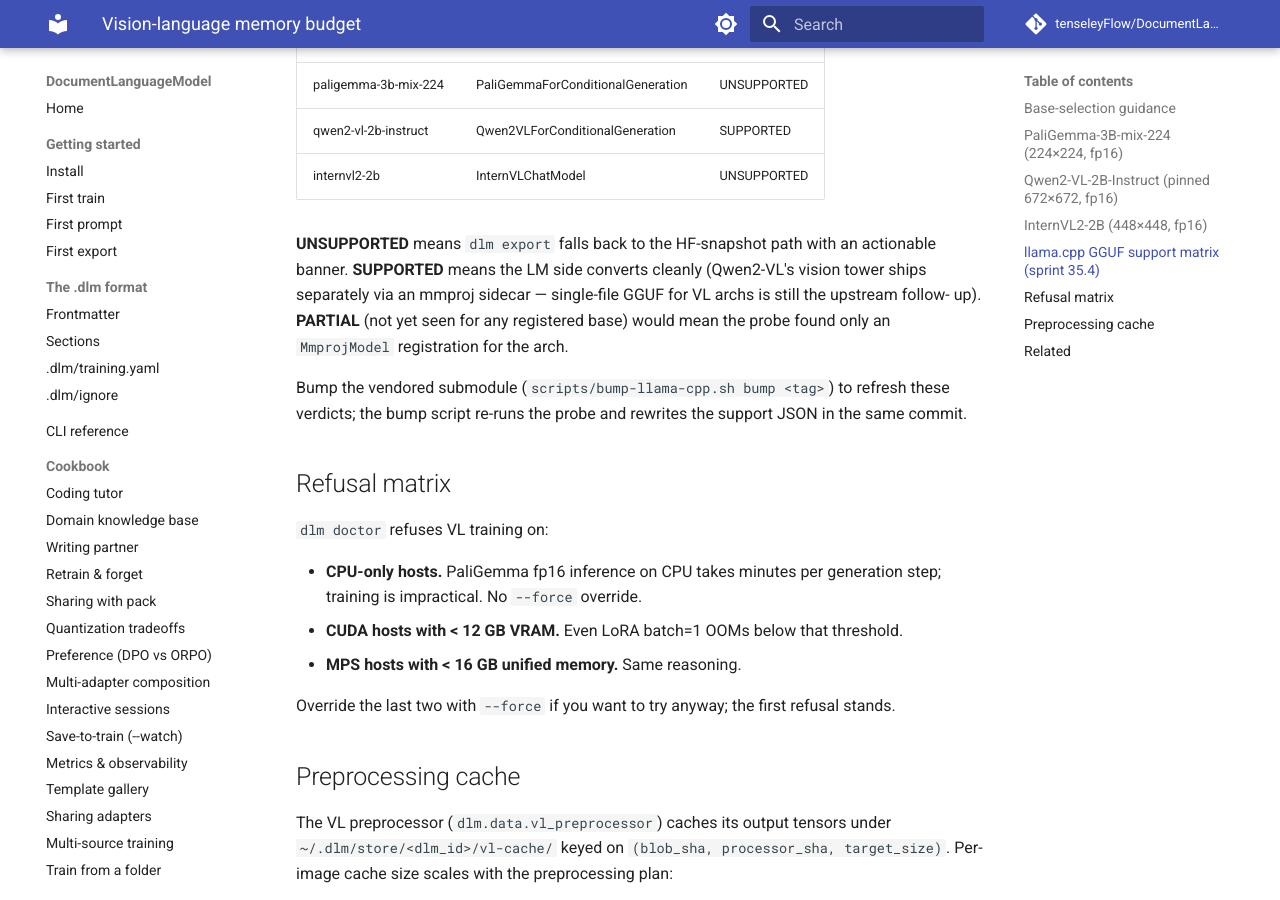
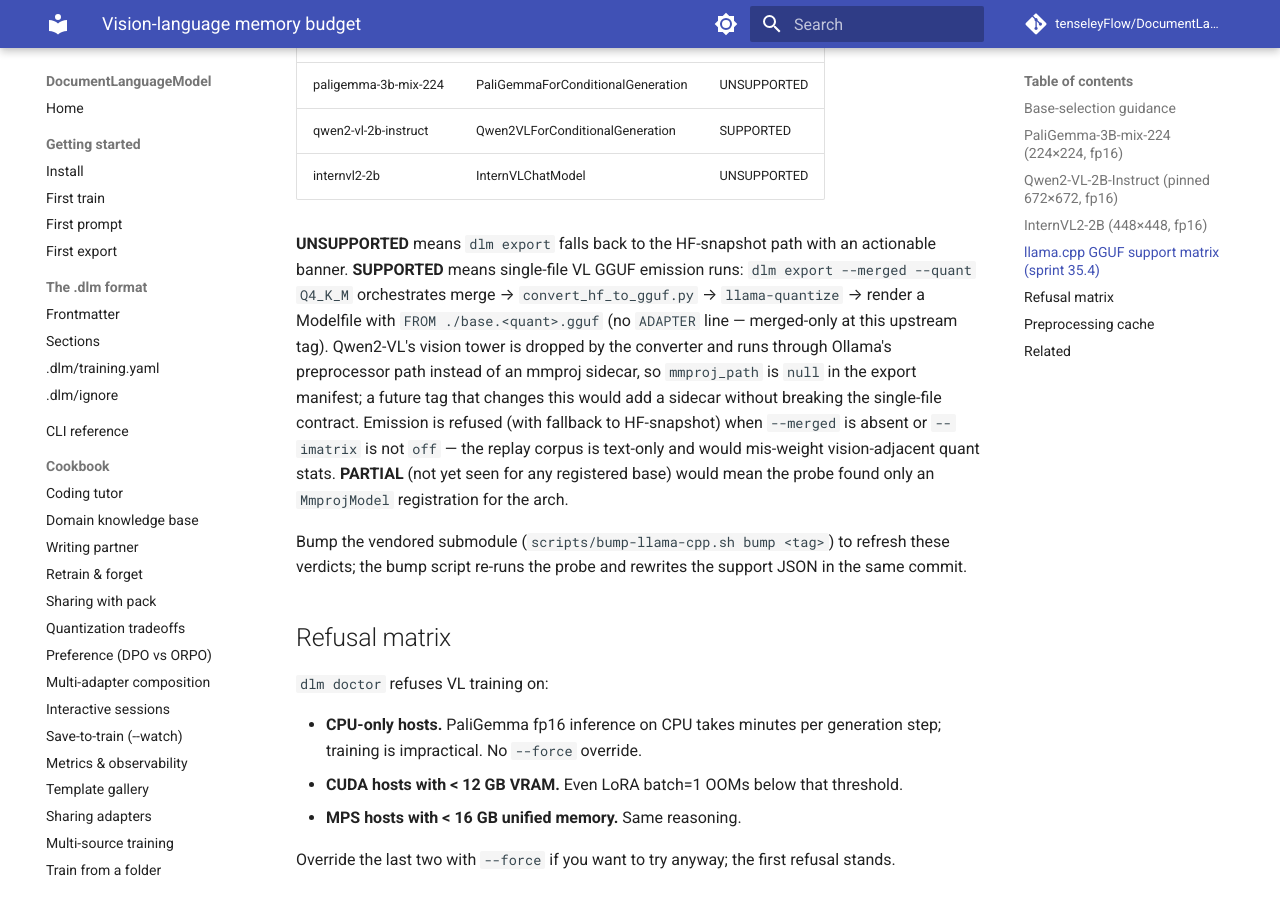
Before and after one commit to tenseleyFlow/DocumentLanguageModel, an MkDocs documentation site: the page built from docs/hardware/vl-memory.md, in a window 1280 px wide and 900 px high, scrolled down 2529 px. Built offline with MkDocs 1.6.1 and Material for MkDocs 9.7.7, drawn with Linux system fonts in a browser that asks for light colours; comment, search, counter and statistics services are not loaded.

Commit message:
docs(vl-memory): clarify Qwen2-VL single-file GGUF emission is live

```diff
--- a/docs/hardware/vl-memory.md
+++ b/docs/hardware/vl-memory.md
@@ -98,11 +98,19 @@
 | internvl2-2b              | InternVLChatModel                   | UNSUPPORTED  |
 
 **UNSUPPORTED** means `dlm export` falls back to the HF-snapshot path
-with an actionable banner. **SUPPORTED** means the LM side converts
-cleanly (Qwen2-VL's vision tower ships separately via an mmproj
-sidecar — single-file GGUF for VL archs is still the upstream follow-
-up). **PARTIAL** (not yet seen for any registered base) would mean
-the probe found only an `MmprojModel` registration for the arch.
+with an actionable banner. **SUPPORTED** means single-file VL GGUF
+emission runs: `dlm export --merged --quant Q4_K_M` orchestrates merge
+→ `convert_hf_to_gguf.py` → `llama-quantize` → render a Modelfile with
+`FROM ./base.<quant>.gguf` (no `ADAPTER` line — merged-only at this
+upstream tag). Qwen2-VL's vision tower is dropped by the converter
+and runs through Ollama's preprocessor path instead of an mmproj
+sidecar, so `mmproj_path` is `null` in the export manifest; a future
+tag that changes this would add a sidecar without breaking the
+single-file contract. Emission is refused (with fallback to
+HF-snapshot) when `--merged` is absent or `--imatrix` is not `off` —
+the replay corpus is text-only and would mis-weight vision-adjacent
+quant stats. **PARTIAL** (not yet seen for any registered base) would
+mean the probe found only an `MmprojModel` registration for the arch.
 
 Bump the vendored submodule (`scripts/bump-llama-cpp.sh bump <tag>`)
 to refresh these verdicts; the bump script re-runs the probe and
```
